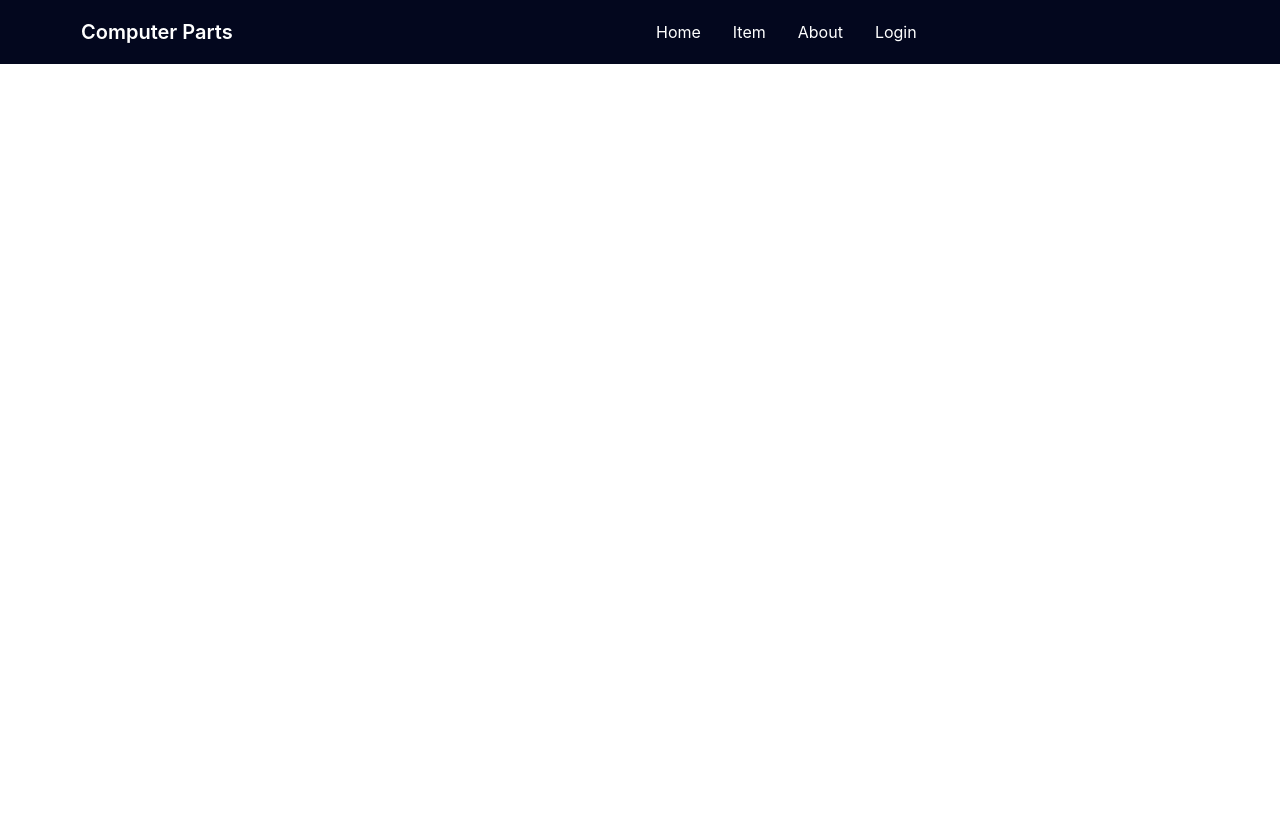
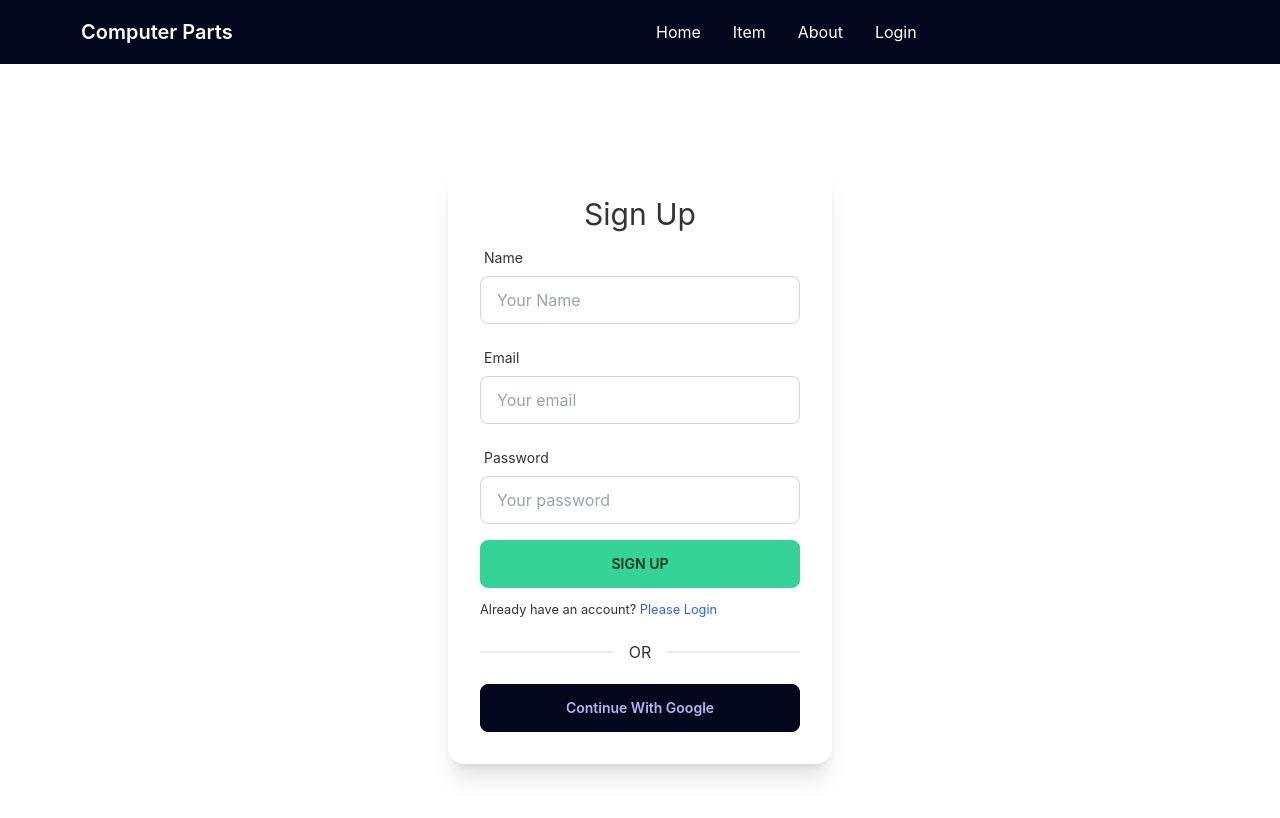
Before and after one commit to RatonRoy/manufacturer-website-client-side, a React (Create React App) app: page /signup in a window 1280 px wide. Shown: the top 818 px of the page. Built offline with nearby package versions, Linux system fonts and the light colour scheme; no server answers.

Commit message:
create the sing up page and handle the errors

```diff
--- a/package.json
+++ b/package.json
@@ -11,6 +11,7 @@
     "react": "^18.1.0",
     "react-dom": "^18.1.0",
     "react-firebase-hooks": "^5.0.3",
+    "react-hook-form": "^7.31.2",
     "react-icons": "^4.3.1",
     "react-router-dom": "^6.3.0",
     "react-scripts": "5.0.1",
--- a/src/App.js
+++ b/src/App.js
@@ -1,10 +1,14 @@
-import logo from './logo.svg';
+
 import './App.css';
 import Navbar from './components/Shared/Navbar/Navbar';
 import { Route, Routes } from 'react-router-dom';
 import Home from './components/Pages/Home/Home';
 import About from './components/Pages/About/About';
 import Login from './components/Pages/Login/Login';
+
+import Singup from './components/Pages/Singup/Singup';
+
+
 
 function App() {
   return (
@@ -15,7 +19,8 @@ function App() {
         <Route path='/' element={<Home></Home>}></Route>
         <Route path='/about' element = {<About></About>}></Route>
         <Route path='/login' element = {<Login></Login>}></Route>
-        <Route path='/' element></Route>
+        <Route path='/signup' element = {<Singup></Singup>}></Route>
+
 
       </Routes>
     </main>
--- a/src/components/Pages/Login/Login.js
+++ b/src/components/Pages/Login/Login.js
@@ -1,22 +1,124 @@
-import React from 'react';
-import { useSignInWithGoogle } from 'react-firebase-hooks/auth';
+import React, { useEffect } from 'react';
+import { useSignInWithEmailAndPassword, useSignInWithGoogle } from 'react-firebase-hooks/auth';
+
+import { useForm } from "react-hook-form";
+import { Link, useLocation, useNavigate } from 'react-router-dom';
 import auth from '../../../firebase.init';
+import Loading from '../../Shared/Loading/Loading';
 
 const Login = () => {
-	const [signInWithGoogle, user, loading, error] = useSignInWithGoogle(auth);
+	const [signInWithGoogle, gUser, gLoading, gError] = useSignInWithGoogle(auth);
+	const { register, formState: { errors }, handleSubmit } = useForm();
 
-	if (user) {
-		console.log(user);
+	const [
+		signInWithEmailAndPassword,
+		user,
+		loading,
+		error,
+	  ] = useSignInWithEmailAndPassword(auth);
+
+	  let signInError;
+	  const navigate = useNavigate();
+	  const location = useLocation();
+	  let from = location.state?.from?.pathname || "/";
+
+
+	  useEffect( () =>{
+        if (user || gUser) {
+            navigate(from, { replace: true });
+        }
+	  }, [user, gUser, from, navigate])
+
+	if (loading || gLoading) {
+        return <Loading></Loading>
 	}
+	if(error || gError){
+        signInError= <p className='text-red-500'><small>{error?.message || gError?.message }</small></p>
+    }
+
+	const onSubmit = data => {
+		signInWithEmailAndPassword(data.email, data.password);
+
+	};
+
 	return (
 		<div className='flex justify-center items-center min-h-screen'>
-			<div class="card w-1/2">
+			<div class="card  w-96 bg-base-100 shadow-xl">
 				<div class="card-body">
 					<h2 class="text-center text-3xl "> Login </h2>
+
+
+						<form onSubmit={handleSubmit(onSubmit)}>
+
+							<div class="form-control w-full max-w-xs">
+								<label class="label">
+
+									<span class="label-text"> Email  </span>
+
+								</label>
+								<input
+									type="email"
+									placeholder="Your email"
+									class="input input-bordered w-full max-w-xs"
+
+									{...register("email", {
+										required: {
+											value: true,
+											message: 'Email is Required'
+										},
+										pattern: {
+											value: /[a-z0-9]+@[a-z]+\.[a-z]{2,3}/,
+											message: 'Provide a valid Email'
+										}
+									})}
+								/>
+
+								<label class="label">
+									{errors.email?.type === 'required' && <span className="label-text-alt text-red-500">{errors.email.message}</span>}
+									{errors.email?.type === 'pattern' && <span className="label-text-alt text-red-500">{errors.email.message}</span>}
+
+								</label>
+							</div>
+
+							<div class="form-control w-full max-w-xs">
+								<label class="label">
+
+									<span class="label-text"> Password </span>
+
+								</label>
+								<input
+									type="password"
+									placeholder="Your password "
+									class="input input-bordered w-full max-w-xs"
+									{...register("password", {
+										required: {
+											value: true,
+											message: 'Password is Required'
+										},
+										minLength: {
+											value: 6,
+											message: 'Must be 6 characters or longer'
+										}
+									})}
+								/>
+
+								<label class="label">
+									{errors.password?.type === 'required' && <span className="label-text-alt text-red-500">{errors.password.message}</span>}
+									{errors.password?.type === 'minLength' && <span className="label-text-alt text-red-500">{errors.password.message}</span>}
+
+								</label>
+						</div>
+
+						{signInError}
+
+							<input type="submit" value= 'Login' className='btn w-full max-w-xs btn-success'/>
+					</form>
+					<p><small>New to computer manufacture  <Link className='text-blue-700' to="/signup">Create New Account</Link></small></p>
+
 					<div class="divider">OR</div>
 
-					<button class="btn btn-primary w-1/2 mx-auto capitalize"
-					onClick={() => signInWithGoogle()}
+					<button class="btn btn-primary  capitalize  w-full max-w-xs"
+						onClick={() => signInWithGoogle()}
 					>
 						Continue With Google
 					</button>
--- /dev/null
+++ b/src/components/Pages/Singup/Singup.js
@@ -0,0 +1,150 @@
+import React, { useEffect } from 'react';
+import { useCreateUserWithEmailAndPassword, useSignInWithGoogle, useUpdateProfile } from 'react-firebase-hooks/auth';
+
+import { useForm } from "react-hook-form";
+import { Link, useLocation, useNavigate } from 'react-router-dom';
+import auth from '../../../firebase.init';
+import Loading from '../../Shared/Loading/Loading';
+
+const Singup = () => {
+	const [signInWithGoogle, gUser, gLoading, gError] = useSignInWithGoogle(auth);
+	const { register, formState: { errors }, handleSubmit } = useForm();
+	const [
+		createUserWithEmailAndPassword,
+		user,
+		loading,
+		error,
+	] = useCreateUserWithEmailAndPassword(auth);
+
+	const [updateProfile, updating, updateError] = useUpdateProfile(auth);
+
+	let signUpError;
+	const navigate = useNavigate();
+	const location = useLocation();
+	let from = location.state?.from?.pathname || "/";
+
+
+	useEffect( () =>{
+	  if (user || gUser) {
+		  navigate(from, { replace: true });
+	  }
+	}, [user, gUser, from, navigate])
+
+  if (loading || gLoading || updating) {
+	  return <Loading></Loading>
+  }
+  if(error || gError || updateError){
+	  signUpError= <p className='text-red-500'><small>{error?.message || gError?.message }</small></p>
+  }
+	const onSubmit = async data => {
+        await createUserWithEmailAndPassword(data.email, data.password);
+        await updateProfile({ displayName: data.name });
+        console.log('update done');
+
+    }
+	return (
+		<div className='flex justify-center items-center min-h-screen'>
+			<div class="card  w-96 bg-base-100 shadow-xl">
+				<div class="card-body">
+					<h2 class="text-center text-3xl "> Sign Up  </h2>
+
+
+					<form onSubmit={handleSubmit(onSubmit)}>
+
+						<div className="form-control w-full max-w-xs">
+							<label className="label">
+								<span className="label-text">Name</span>
+							</label>
+							<input
+								type="text"
+								placeholder="Your Name"
+								className="input input-bordered w-full max-w-xs"
+								{...register("name", {
+									required: {
+										value: true,
+										message: 'Name is Required'
+									}
+								})}
+							/>
+							<label className="label">
+								{errors.name?.type === 'required' && <span className="label-text-alt text-red-500">{errors.name.message}</span>}
+							</label>
+						</div>
+						<div class="form-control w-full max-w-xs">
+							<label class="label">
+
+								<span class="label-text"> Email  </span>
+
+							</label>
+							<input
+								type="email"
+								placeholder="Your email"
+								class="input input-bordered w-full max-w-xs"
+
+								{...register("email", {
+									required: {
+										value: true,
+										message: 'Email is Required'
+									},
+									pattern: {
+										value: /[a-z0-9]+@[a-z]+\.[a-z]{2,3}/,
+										message: 'Provide a valid Email'
+									}
+								})}
+							/>
+
+							<label class="label">
+								{errors.email?.type === 'required' && <span className="label-text-alt text-red-500">{errors.email.message}</span>}
+								{errors.email?.type === 'pattern' && <span className="label-text-alt text-red-500">{errors.email.message}</span>}
+
+							</label>
+						</div>
+
+						<div class="form-control w-full max-w-xs">
+							<label class="label">
+
+								<span class="label-text"> Password </span>
+
+							</label>
+							<input
+								type="password"
+								placeholder="Your password "
+								class="input input-bordered w-full max-w-xs"
+								{...register("password", {
+									required: {
+										value: true,
+										message: 'Password is Required'
+									},
+									minLength: {
+										value: 6,
+										message: 'Must be 6 characters or longer'
+									}
+								})}
+							/>
+
+							<label class="label">
+								{errors.password?.type === 'required' && <span className="label-text-alt text-red-500">{errors.password.message}</span>}
+								{errors.password?.type === 'minLength' && <span className="label-text-alt text-red-500">{errors.password.message}</span>}
+
+							</label>
+						</div>
+							{signUpError}
+						<input type="submit" value='Sign Up' className='btn w-full max-w-xs btn-success' />
+					</form>
+					<p><small> Already have an account?   <Link className='text-blue-600' to="/login"> Please  Login </Link></small></p>
+
+					<div class="divider">OR</div>
+
+					<button class="btn btn-primary  capitalize  w-full max-w-xs"
+						onClick={() => signInWithGoogle()}
+					>
+						Continue With Google
+					</button>
+
+				</div>
+			</div>
+		</div>
+	);
+};
+
+export default Singup;
--- /dev/null
+++ b/src/components/Shared/Loading/Loading.js
@@ -0,0 +1,11 @@
+import React from 'react';
+
+const Loading = () => {
+	return (
+		<div className='flex items-center justify-center min-h-screen'>
+			<button class="btn btn-square loading"></button>
+		</div>
+	);
+};
+
+export default Loading;
--- a/src/components/Shared/Navbar/Navbar.js
+++ b/src/components/Shared/Navbar/Navbar.js
@@ -1,15 +1,25 @@
 import React from 'react';
+import { signOut } from 'firebase/auth';
+import { useAuthState } from 'react-firebase-hooks/auth';
 import { Link } from 'react-router-dom';
+import auth from '../../../firebase.init';
 import './Navbar.css';
 
 const Navbar = () => {
+	const [user] = useAuthState(auth);
+
+    const logout = () => {
+        signOut(auth);
+      };
+
 	const menuItems = <>
 
 		<li><Link to = '/'>Home</Link></li>
 		<li><Link to = '#'>Item </Link></li>
 
 		<li><Link to = '/about'> About </Link></li>
-		<li><Link to = '/login'> Login </Link></li>
+		{/* <li><Link to='/login'> Login </Link></li>  */}
+		<li>{user ? <button className="btn btn-ghost"  onClick={logout} >Sign Out</button> : <Link to="/login">Login</Link>}</li>
 
 	</>
 
```
Also changed, not shown: 1 other file (tests, documents, lock files or other folders).
